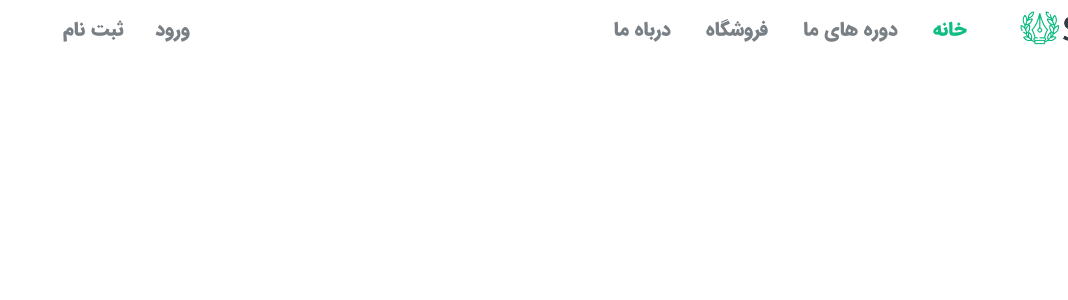
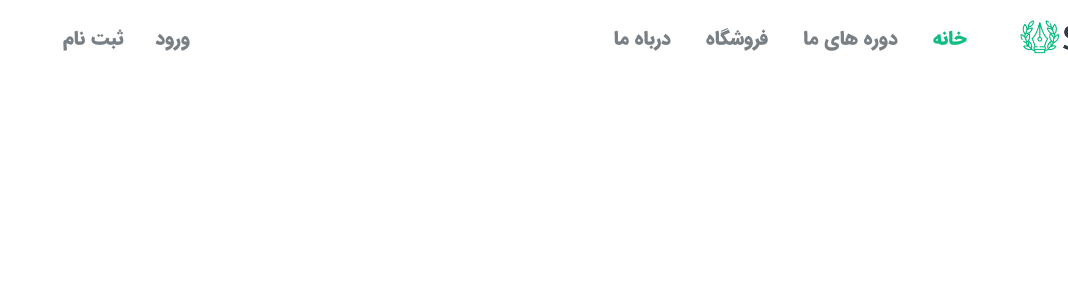
Before and after one commit to mohammadmehdidalvandii/Skill-up, a Next.js app: page / in a window 1280 px wide. Shown: the top 300 px of the page, without its empty margins (212-1280 px from the left). Built offline with nearby package versions, Linux system fonts and the light colour scheme.

Commit message:
add style navbar

```diff
--- a/styles/navbar/Navbar.module.css
+++ b/styles/navbar/Navbar.module.css
@@ -3,7 +3,7 @@
     display: block;
     width: 100%;
     background-color: var(--color-white);
-    padding: 0.5rem 0;
+    padding-top: 1rem;
 }
 .navbar_wrapper{
     display: flex;
```
